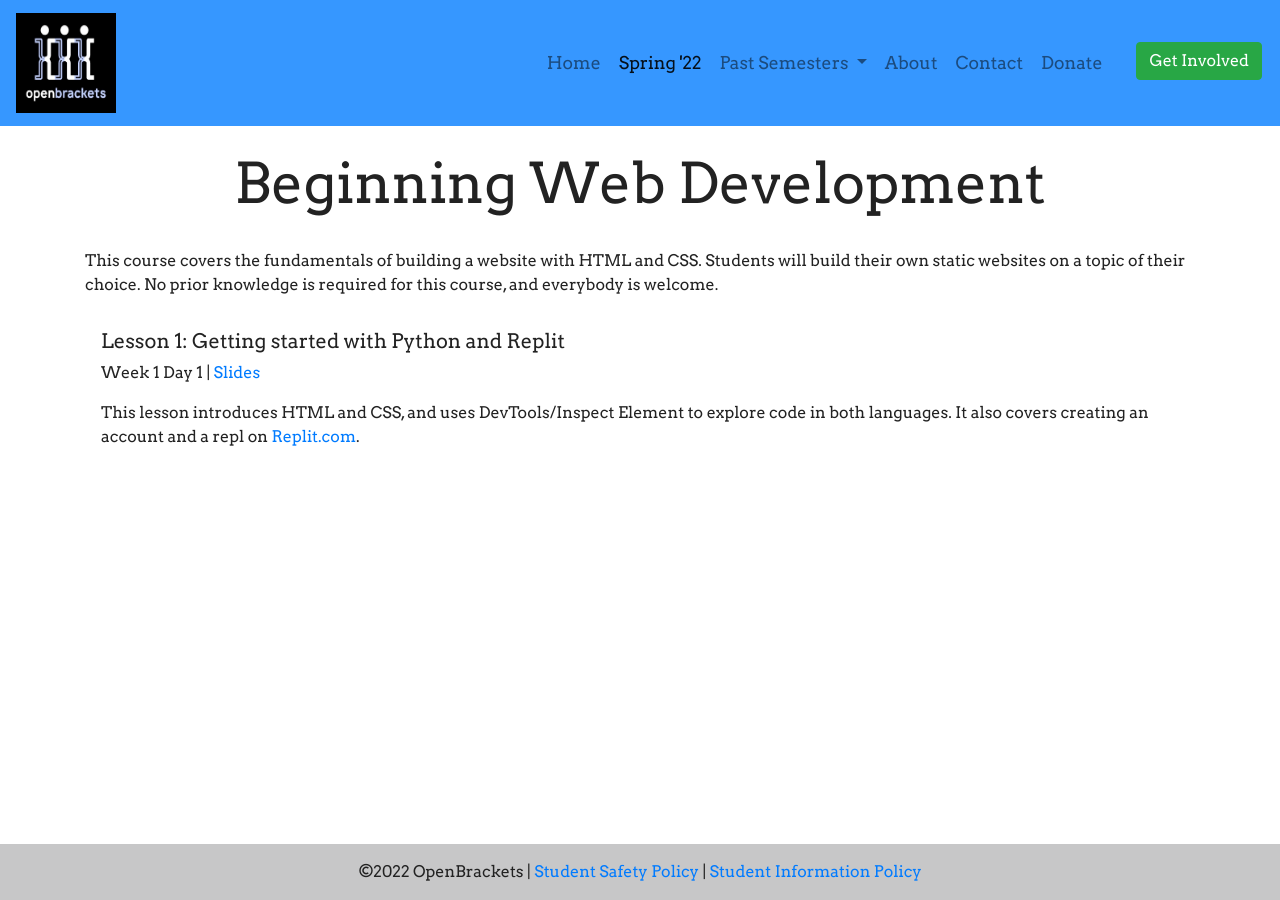
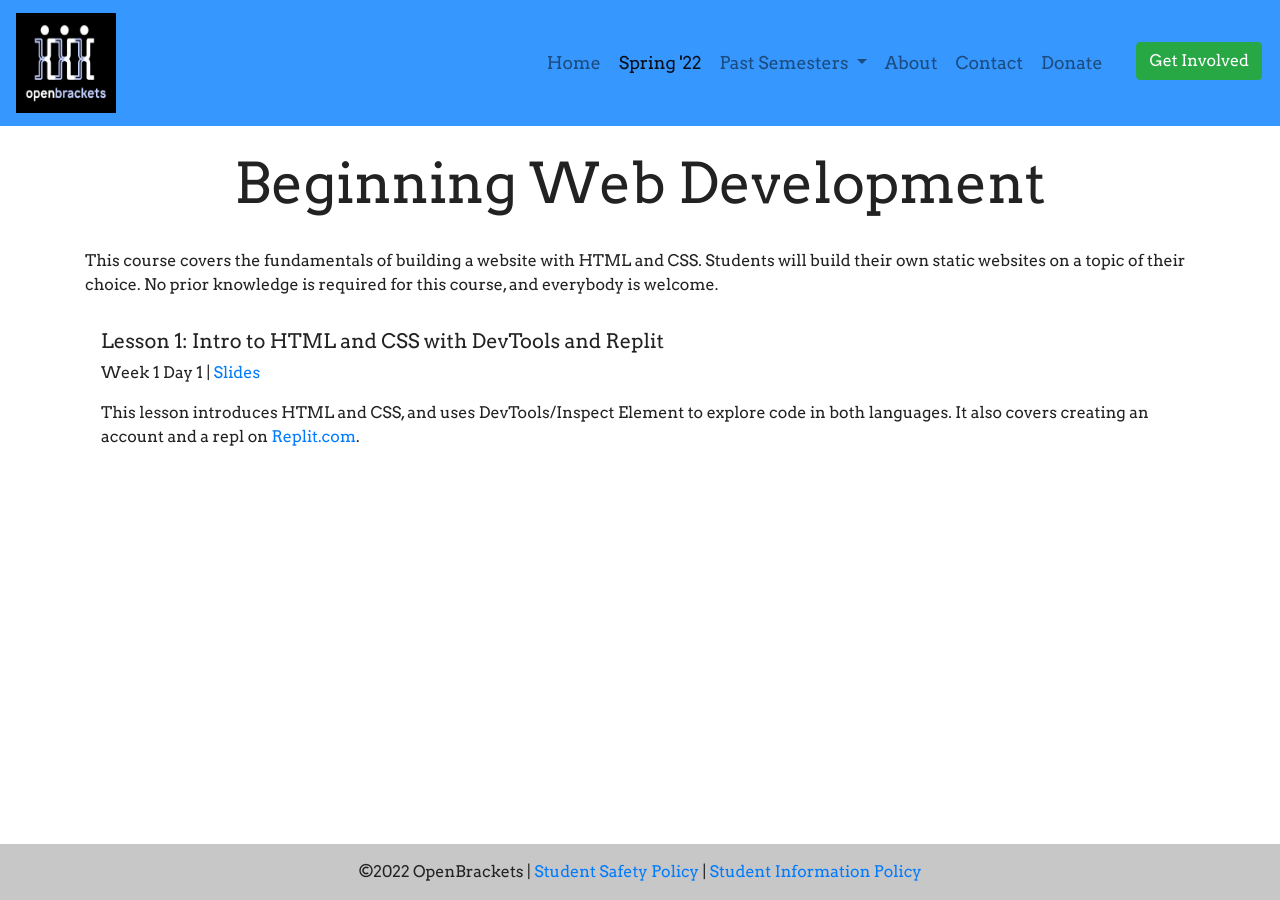
Before and after one commit to qpwoeirut/OpenBrackets-website, a Jekyll site: the page built from spring2022/beginningWebDevelopment.html, in a window 1280 px wide. Built offline with Jekyll 4.4.1, drawn with Linux system fonts in a browser that asks for light colours.

Commit message:
Fix a lesson title

```diff
--- a/spring2022/beginningWebDevelopment.html
+++ b/spring2022/beginningWebDevelopment.html
@@ -15,7 +15,7 @@ navbarHighlight: spring2022
 
 <div class="col-12 media">
     <div class="media-body">
-        <h5 class="mt-0">Lesson 1: Getting started with Python and Replit</h5>
+        <h5 class="mt-0">Lesson 1: Intro to HTML and CSS with DevTools and Replit</h5>
         <p>Week 1 Day 1 | <a
                 href="https://docs.google.com/presentation/d/1IpT3BOLAHpP77CXJd1_Js5ieoceX2ump0KOoEEvlLyw/edit"
                 target="_blank">Slides</a></p>
```
